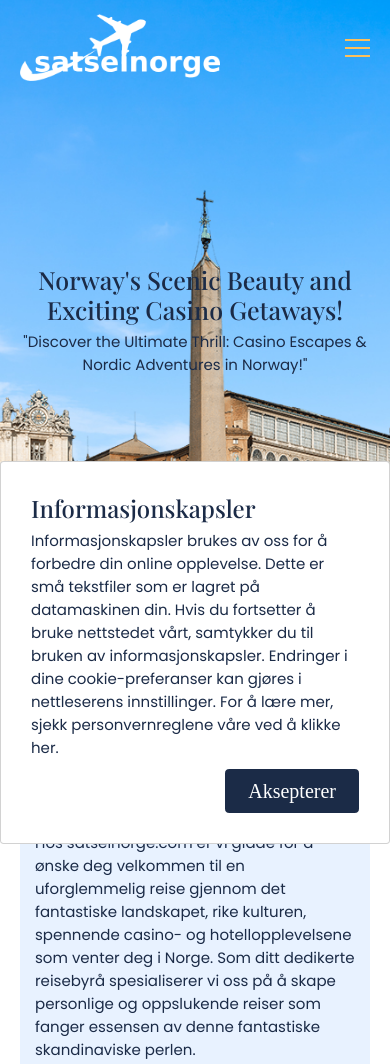
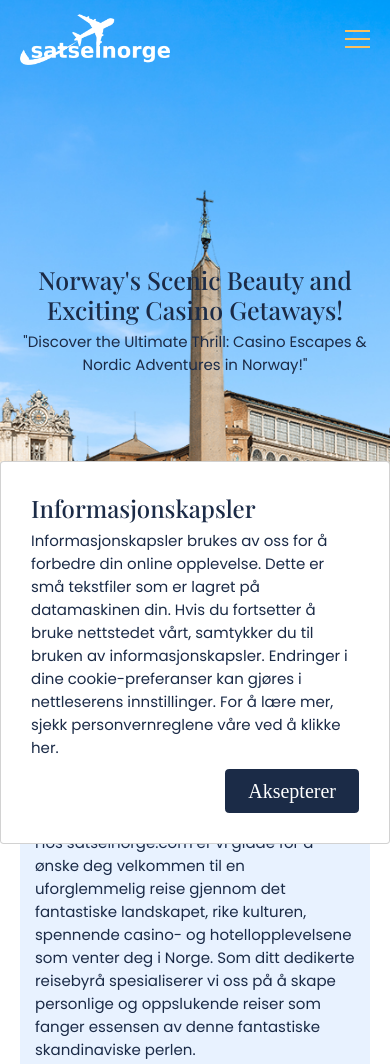
Before and after one commit to frontenddev344/satseinorge.com, a plain HTML site: page index.html in a window 390 px wide. Shown: the top 1064 px of the page. Drawn offline with nearby package versions, Linux system fonts and the light colour scheme; a web font is replaced by a local one.

Commit message:
last update

```diff
--- a/scss/responsive.scss
+++ b/scss/responsive.scss
@@ -114,7 +114,7 @@
     }
 
     .site-logo img {
-        max-width: 20rem;
+        max-width: 150px;
     }
 
     .site-nav ul {
```
Also changed, not shown: css/responsive.css.
